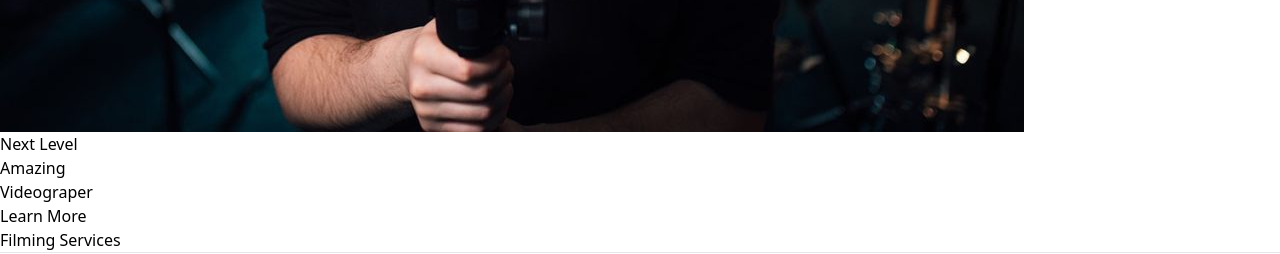
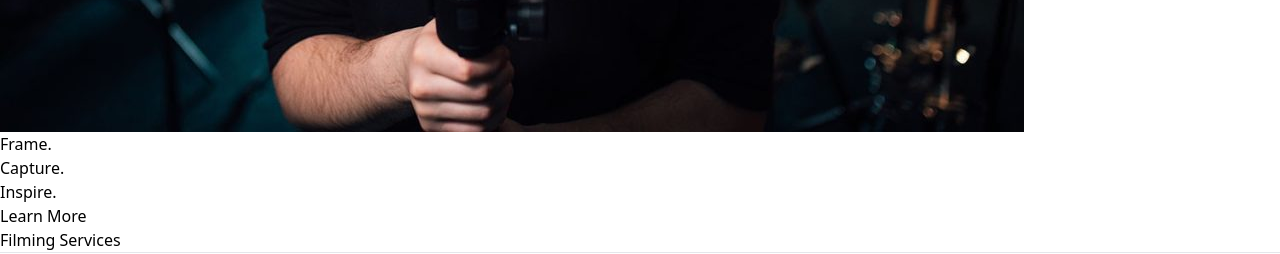
Before and after one commit to RazaNaqsh/techDarbar, a React (Vite) app: page / in a window 1280 px wide. Shown: the part 900-1154 px from the top of the page. Built offline with nearby package versions, Linux system fonts and the light colour scheme; the HTML template or start-up script is replaced by a standard one.

Commit message:
About us

```diff
--- a/src/components/AboutUs.jsx
+++ b/src/components/AboutUs.jsx
@@ -1,7 +1,24 @@
-import React from "react";
-
+import about from "../assets/about.jpg";
 const AboutUs = () => {
-  return <div>AboutUs</div>;
+  return (
+    <div className="py-20 flex items-center w-[85%] mx-auto gap-20">
+      <img src={about} className="w-[40vw]" alt="" />
+      <div>
+        <h3>About Us</h3>
+        <h2 className="text-[50px] font-bold leading-[60px]">
+          We Always Make <br /> The Best
+        </h2>
+        <hr className="my-4 w-[100px] border-2 border-red-500" />
+        <p className=" text-[17px] w-[35vw] mx-auto text-[#8F8F8F]">
+          We are a creative film and photo production company hungry for quality
+          in aesthetics. To create modern recognizable stuff we are working with
+          a strong network of experienced professionals. We set up teams to
+          shape your identity, push your idea and manage the workflow from pre-
+          to post-production.
+        </p>
+      </div>
+    </div>
+  );
 };
 
 export default AboutUs;
--- /dev/null
+++ b/src/components/Footer.jsx
@@ -0,0 +1,5 @@
+const Footer = () => {
+  return <div>Footer</div>;
+};
+
+export default Footer;
--- a/src/components/Hero.jsx
+++ b/src/components/Hero.jsx
@@ -8,12 +8,10 @@ const Hero = () => {
         alt=""
       />
       <div className="absolute top-28 left-60 z-20 tracking-widest">
-        <h1 className="text-[80px] font-bold ml-36 leading-[70px]">
-          Next Level
-        </h1>
-        <h1 className="text-[80px] font-bold leading-[100px]">Amazing</h1>
+        <h1 className="text-[80px] font-bold ml-36 leading-[70px]">Frame.</h1>
+        <h1 className="text-[80px] font-bold leading-[100px]">Capture.</h1>
         <h1 className="text-[80px] font-bold ml-36 leading-[100px]">
-          Videograper
+          Inspire.
         </h1>
 
         <button className="ml-36 text-[18px] px-5 py-4 bg-[#FFA33E] rounded-[100px] mt-8">
--- /dev/null
+++ b/src/components/HireUs.jsx
@@ -0,0 +1,5 @@
+const HireUs = () => {
+  return <div>HireUs</div>;
+};
+
+export default HireUs;
--- /dev/null
+++ b/src/components/Portfolio.jsx
@@ -0,0 +1,5 @@
+const Portfolio = () => {
+  return <div>Portfolio</div>;
+};
+
+export default Portfolio;
--- a/src/pages/Home.jsx
+++ b/src/pages/Home.jsx
@@ -1,12 +1,14 @@
 import React from "react";
 import Hero from "../components/Hero";
 import Works from "../components/Works";
+import AboutUs from "../components/AboutUs";
 
 const Home = () => {
   return (
     <div className="bg-[#010207] text-white">
       <Hero />
       <Works />
+      <AboutUs />
     </div>
   );
 };
```
Also changed, not shown: src/assets/about.jpg (added).
